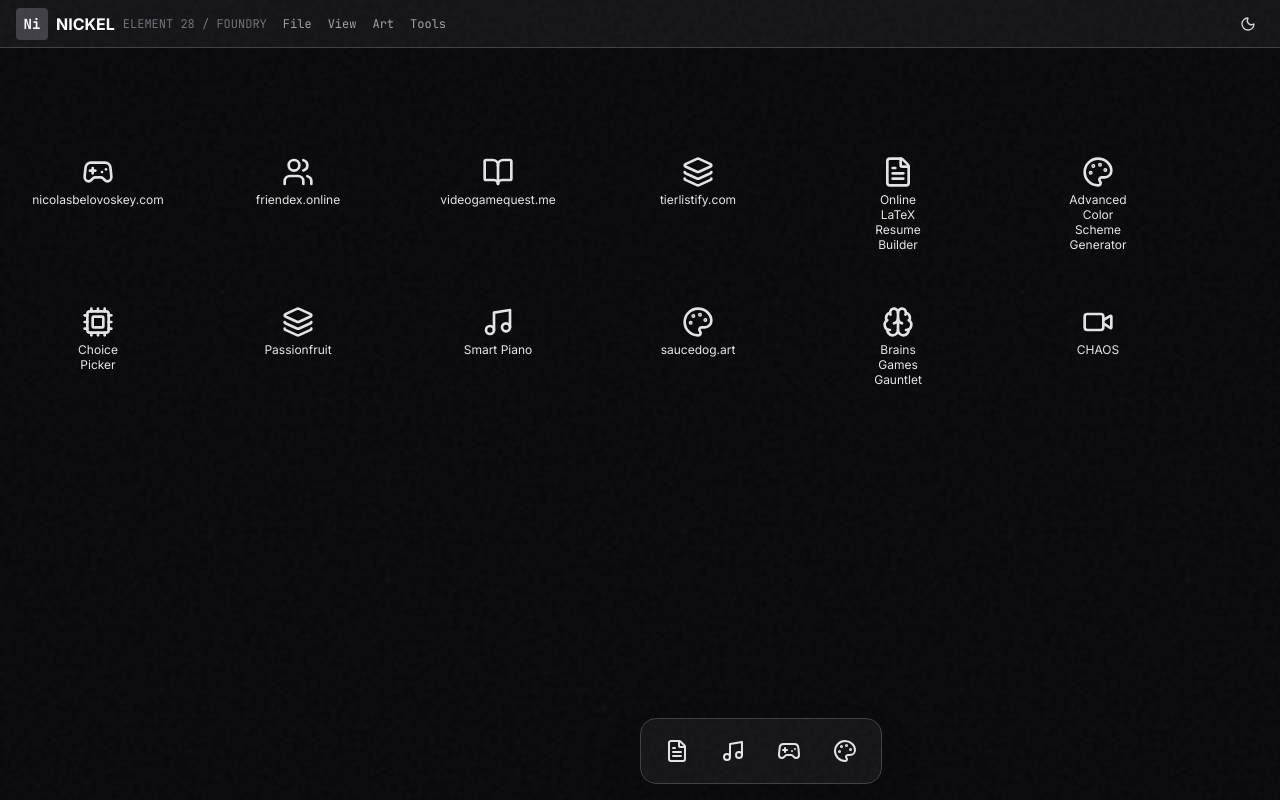
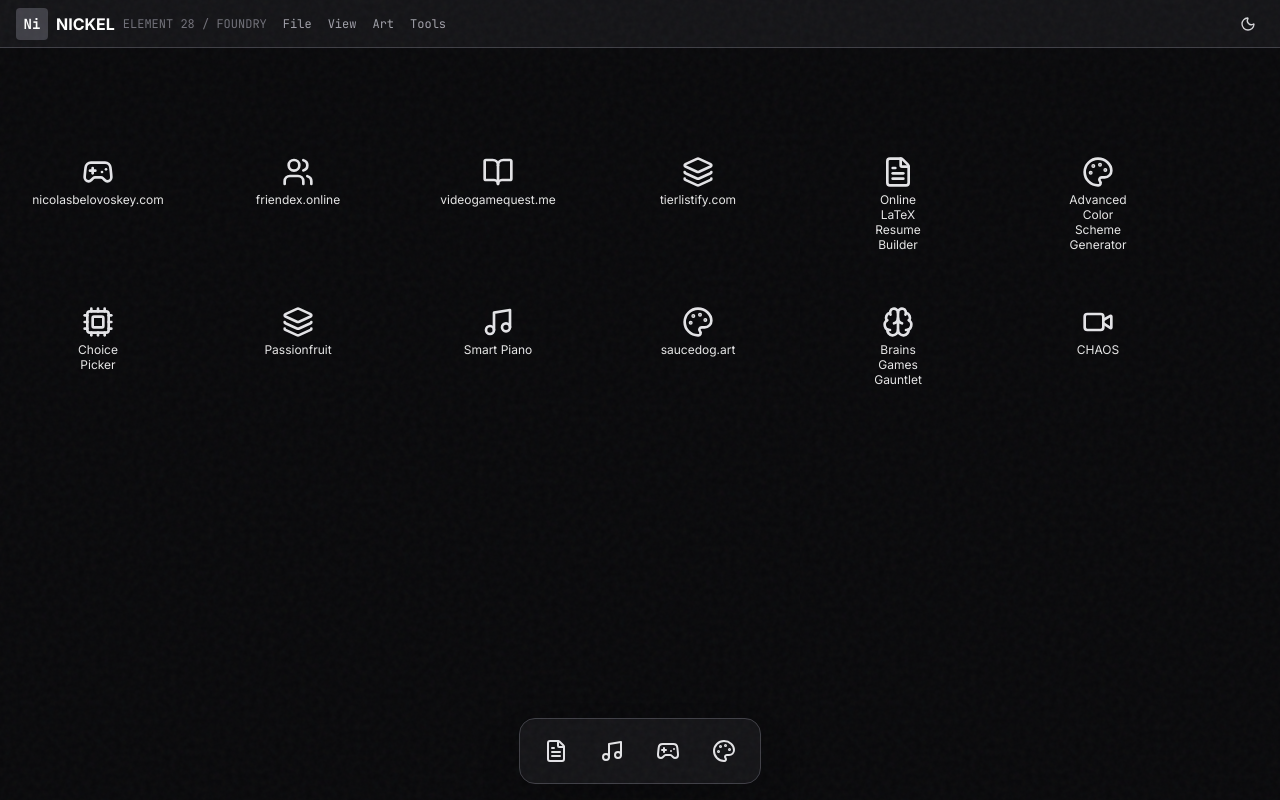
Before and after one commit to nick5616/nickel-tools, a Next.js app: page / in a window 1280 px wide. Built offline with nearby package versions, Linux system fonts and the light colour scheme.

Commit message:
center the dock

```diff
--- a/components/desktop/Dock.tsx
+++ b/components/desktop/Dock.tsx
@@ -12,12 +12,15 @@
 
 export function Dock({ items, onOpenItem }: DockProps) {
   return (
+    <div
+      className="fixed bottom-4 left-0 right-0 flex justify-center z-40 pointer-events-none"
+      style={{
+        width: '100vw',
+        maxWidth: '100vw',
+      }}
+    >
       <motion.div
-      className="fixed bottom-4 bg-zinc-900/80 dark:bg-zinc-900/80 backdrop-blur-xl border border-zinc-700 dark:border-zinc-800 rounded-2xl px-3 py-2 flex gap-2 shadow-2xl z-40"
-      style={{
-        left: '50%',
-        transform: 'translateX(-50%)',
-      }}
+        className="bg-zinc-900/80 dark:bg-zinc-900/80 backdrop-blur-xl border border-zinc-700 dark:border-zinc-800 rounded-2xl px-3 py-2 flex gap-2 shadow-2xl pointer-events-auto"
         initial={{ opacity: 0, y: 20 }}
         animate={{ opacity: 1, y: 0 }}
         transition={{ duration: 0.3 }}
@@ -39,5 +42,6 @@
           </motion.button>
         ))}
       </motion.div>
+    </div>
   );
 }
```
Lines whose indentation alone changed are shown as unchanged.
